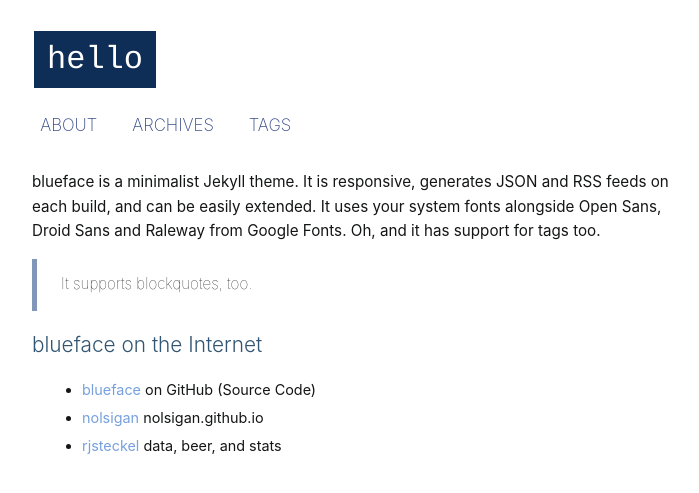
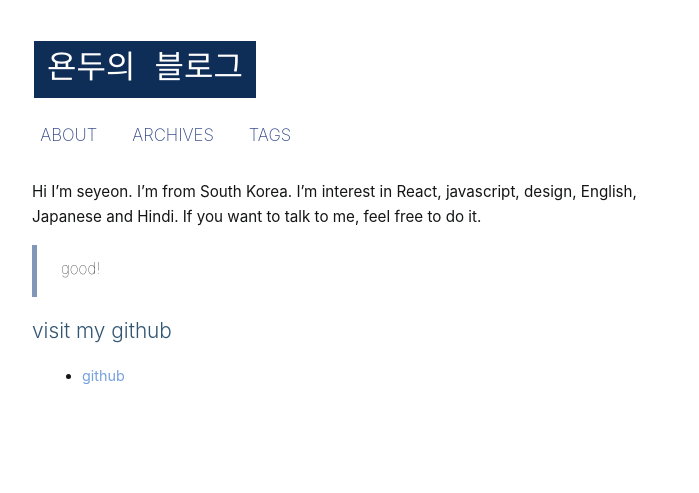
Before and after one commit to parkseyeonn/parkseyeonn.github.io, a Jekyll site: the page built from about/index.md, in a window 1280 px wide. Shown: the top 493 px of the page, without its empty margins (288-987 px from the left). Built offline with Jekyll 4.4.1, drawn with Linux system fonts in a browser that asks for light colours; some web fonts are replaced.

Commit message:
changing name

```diff
--- a/_config.yml
+++ b/_config.yml
@@ -1,5 +1,5 @@
 # Jekyll Defaults
-title: hello
+title: 욘두의 블로그
 description: A small and simple site I made to test out Jekyll.
 baseurl: "" # the subpath of your site, e.g. /blog
 
--- a/about/index.md
+++ b/about/index.md
@@ -1,18 +1,14 @@
 ---
 layout: default
-title: About blueface
+title: About me
 ---
 
-blueface is a minimalist Jekyll theme. It is responsive, generates JSON and RSS feeds on each build, and can be easily extended. It uses your system fonts alongside Open Sans, Droid Sans and Raleway from Google Fonts. Oh, and it has support for tags too.
+Hi I'm seyeon. I'm from South Korea. I'm interest in React, javascript, design, English, Japanese and Hindi. If you want to talk to me, feel free to do it.
 
-> It supports blockquotes, too.
+> good!
 
-## blueface on the Internet
+## visit my github
 
-* [blueface][github] on GitHub (Source Code)
-* [nolsigan][nolsigan] nolsigan.github.io
-* [rjsteckel][rjsteckel] data, beer, and stats
+* [github][github]
 
-[github]: https://github.com/tnguyen/blueface/
-[nolsigan]: http://nolsigan.github.io
-[rjsteckel]: http://rjsteckel.github.io
+[github]: https://github.com/parkseyeonn
```
